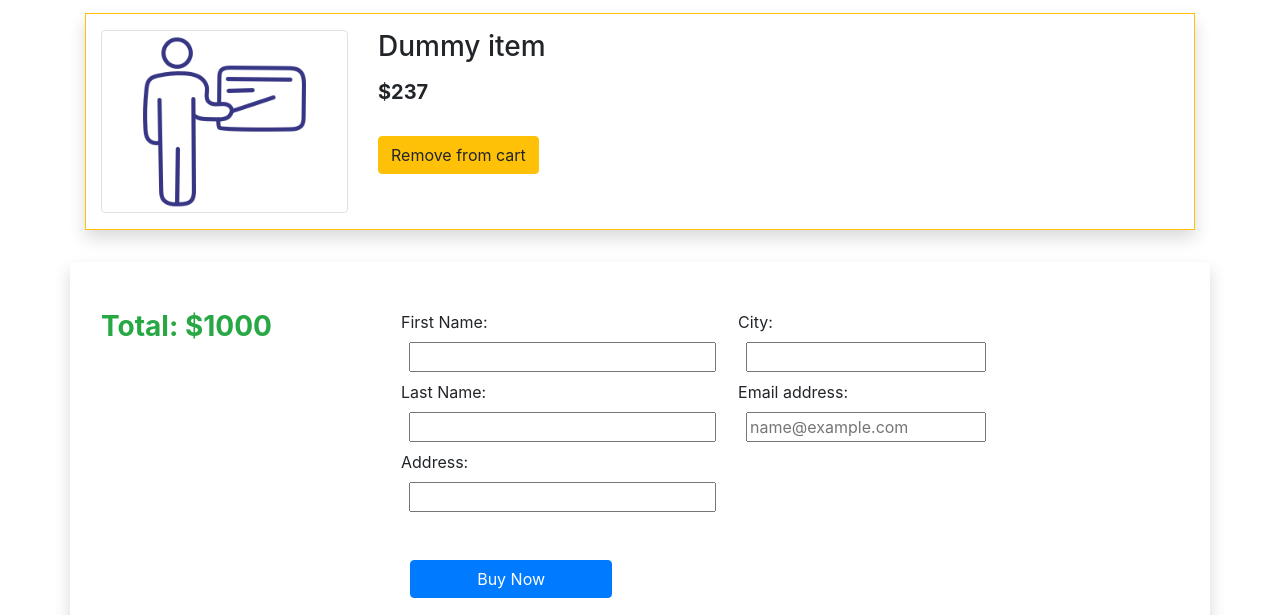
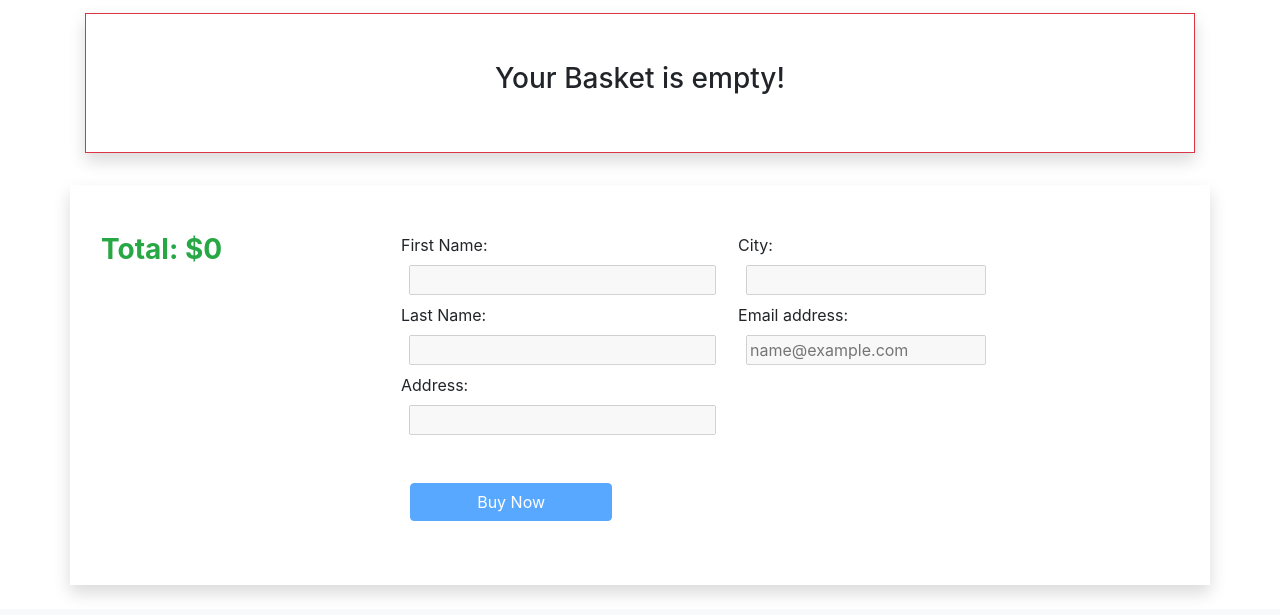
Before and after one commit to bartek-swiderski92/Orinoco, a plain HTML site: page cart.html in a window 1280 px wide. Shown: the part 185-800 px from the top of the page. Drawn offline with nearby package versions, Linux system fonts and the light colour scheme.

Commit message:
add disabled attributes & empty basket div

```diff
--- a/cart.html
+++ b/cart.html
@@ -53,14 +53,9 @@
         <div class="row">
             <div class="col">
                 <div class="container ">
-                    <div class="row my-2 shadow border border-warning">
-                        <div class="col-5 col-md-3 my-3">
-                            <img src="img/instruction.png" alt="certificate" class="img-fluid img-thumbnail">
-                        </div>
-                        <div class="col-5 col-md-8">
-                            <h3 class="mt-3">Dummy item</h3>
-                            <div class="h5 font-weight-bold mt-3">$237</div>
-                            <a href="#" class="btn btn-warning my-4">Remove from cart</a>
+                    <div class="row my-2 shadow border border-danger">
+                        <div class="col m-5">
+                            <h3 class="text-center">Your Basket is empty!</h3>
                         </div>
 
                     </div>
@@ -76,7 +71,7 @@
     <div class="container">
         <div class="row shadow my-4">
             <div class="col-3 my-5 ml-3">
-                <h3 class="font-weight-bold text-success" id="total-price">Total: $1000</h3>
+                <h3 class="font-weight-bold text-success" id="total-price">Total: $0</h3>
             </div>
             <div class="col my-5">
                 <form>
@@ -84,22 +79,27 @@
                         <div class="container">
                             <div class="row">
                                 <div class="col-12 col-md-5"> <label for="firstName">First Name:</label>
-                                    <input type="text" class="flow-control w-100 mx-2 mb-2" id="firstName" required><br>
+                                    <input disabled type="text" class="flow-control w-100 mx-2 mb-2 input-element"
+                                        id="firstName" required><br>
                                     <label for="lasttName">Last Name:</label>
-                                    <input type="text" class="flow-control w-100 mx-2 mb-2" id="lastName" required><br>
+                                    <input disabled type="text" class="flow-control w-100 mx-2 mb-2 input-element"
+                                        id="lastName" required><br>
                                     <label for="address">Address:</label>
-                                    <input type="text" class="flow-control w-100 mx-2" id="address" required><br>
+                                    <input disabled type="text" class="flow-control w-100 mx-2 input-element"
+                                        id="address" required><br>
                                 </div>
                                 <div class="col-12 col-md-4">
                                     <label for="city">City:</label>
-                                    <input type="text" class="flow-control  w-100 mx-2 mb-2" id="city" required><br>
+                                    <input disabled type="text" class="flow-control w-100 mx-2 mb-2 input-element"
+                                        id="city" required><br>
                                     <label for="email">Email address:</label>
-                                    <input type="email" class="flow-control w-100 mx-2 mb-2" id="email"
-                                        placeholder="name@example.com" required></col-6>
+                                    <input disabled type="email" class="flow-control w-100 mx-2 mb-2 input-element"
+                                        id="email" placeholder="name@example.com" required></col-6>
                                 </div>
                             </div>
                         </div>
-                        <button type="submit" class="btn btn-primary mt-5 ml-4 w-25">Buy Now</button>
+                        <button disabled type="submit" class="btn btn-primary mt-5 ml-4 w-25 input-element">Buy
+                            Now</button>
                 </form>
             </div>
         </div>
--- a/scripts/product.js
+++ b/scripts/product.js
@@ -37,8 +37,6 @@ function displayItem(items) {
             let addToCartBtn = document.querySelector('#add-to-cart');
 
             function addToCart() {
-                //TODO: stringify local storage
-                // localStorage.setItem(`item-${noOfItemsInBasket + 1}`, `${item._id}`);
                 if (!localStorage.getItem('basket')) {
                     basketContent = [];
                 } else {
```
